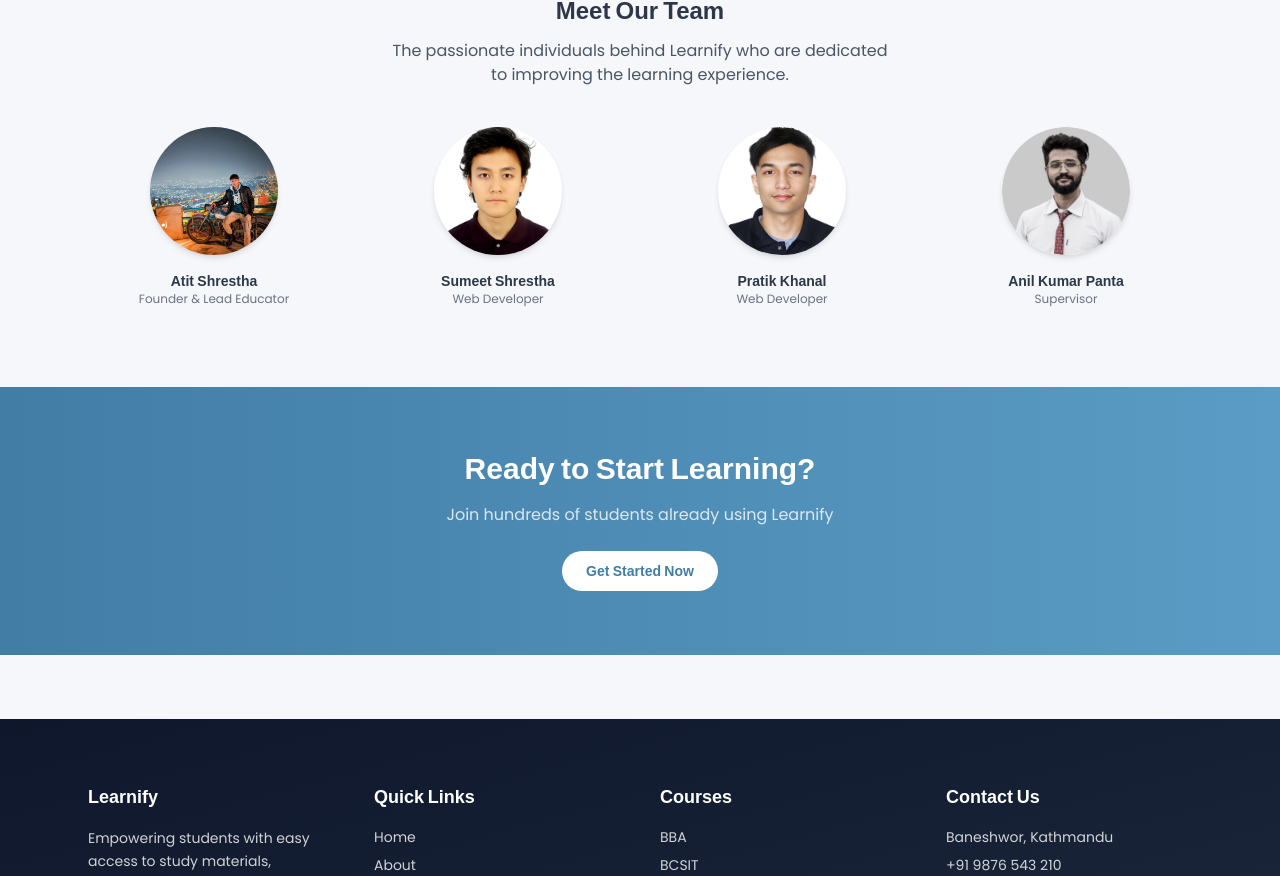
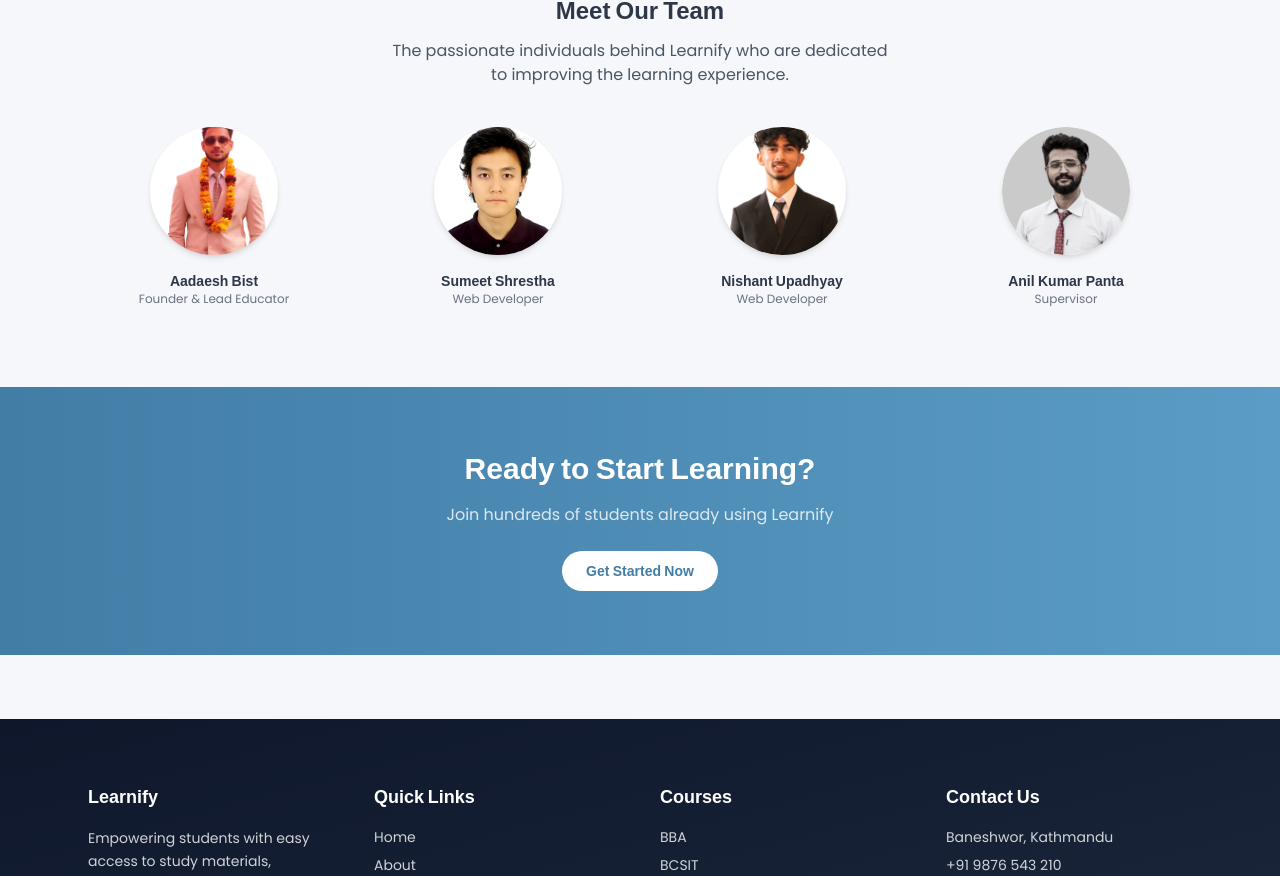
Before and after one commit to sumeetm10/learnify-next, a Next.js app: page /about in a window 1280 px wide. Shown: the part 1697-2573 px from the top of the page. Built offline with nearby package versions, Linux system fonts and the light colour scheme; no server answers; the database is empty.

Commit message:
Change pictures

```diff
--- a/src/app/(main)/about/page.tsx
+++ b/src/app/(main)/about/page.tsx
@@ -17,9 +17,9 @@
 ];
 
 const teamMembers = [
-  { name: "Atit Shrestha", role: "Founder & Lead Educator", image: "/images/atit.jpg" },
+  { name: "Aadaesh Bist", role: "Founder & Lead Educator", image: "/images/Aadarsh.png" },
   { name: "Sumeet Shrestha", role: "Web Developer", image: "/images/Sumeet.png" },
-  { name: "Pratik Khanal", role: "Web Developer", image: "/images/pratik.jpg" },
+  { name: "Nishant Upadhyay", role: "Web Developer", image: "/images/Nishant.png" },
   { name: "Anil Kumar Panta", role: "Supervisor", image: "/images/anil sir.jpg" },
 ];
 
```
Also changed, not shown: public/images/Aadarsh.png (added), public/images/Nishant.png (added).
